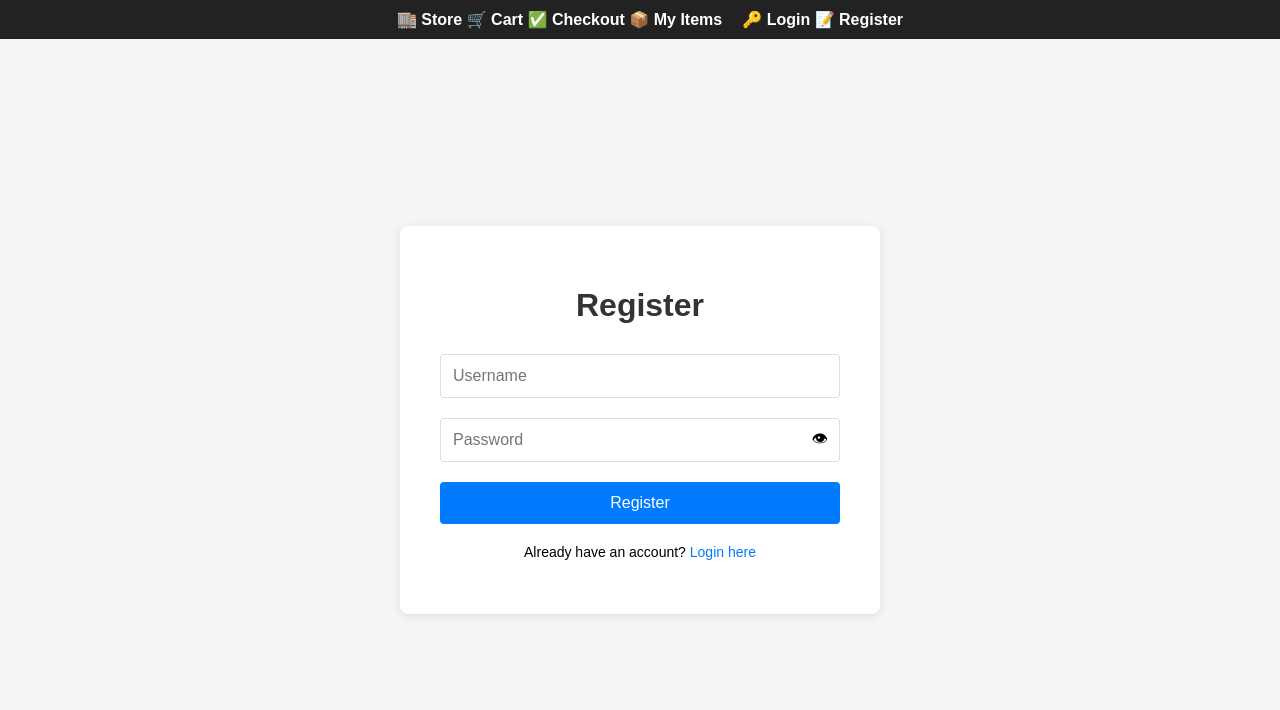
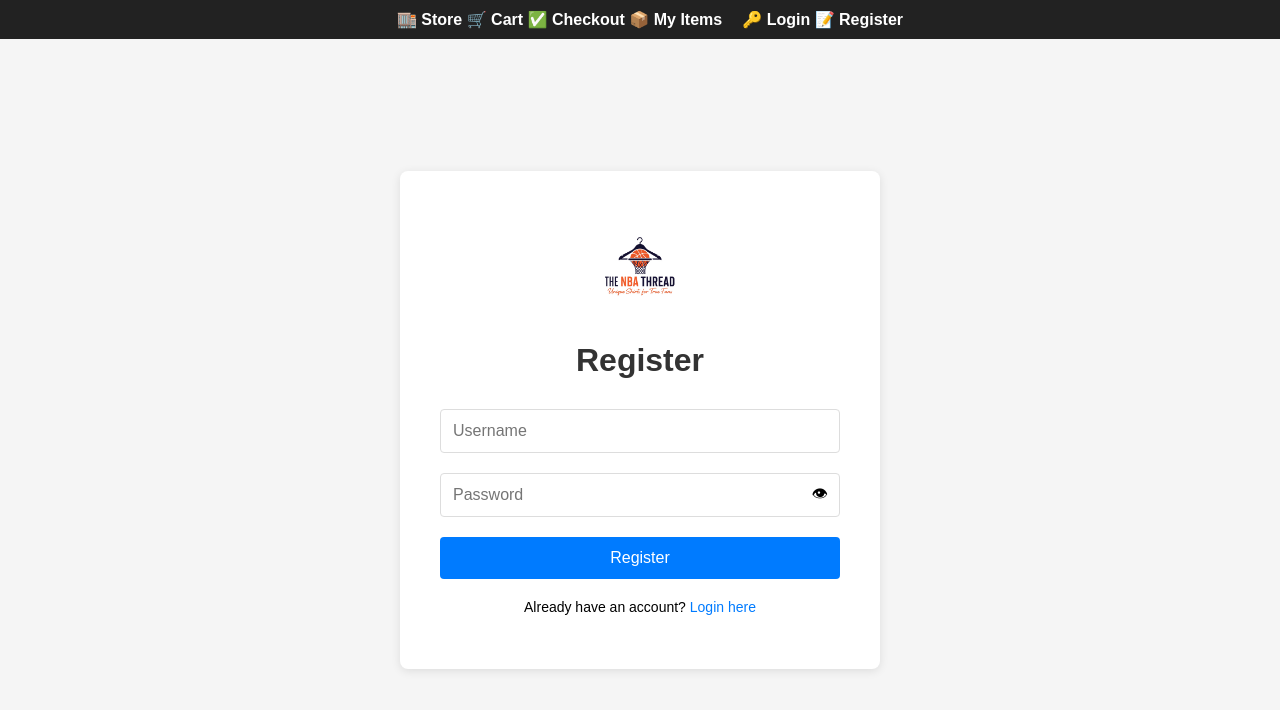
Before and after one commit to alonmorad9/nba-jersey-store, a website: page client/register.html in a window 1280 px wide. Drawn offline with Linux system fonts and the light colour scheme.

Commit message:
added logo to login and register pages

```diff
--- a/client/register.html
+++ b/client/register.html
@@ -86,6 +86,7 @@
 </head>
 <body>
   <div class="register-container">
+        <img src="images/logo.jpg" alt="Logo" class="form-logo">
     <h1>Register</h1>
 
     <form id="registerForm">
--- a/client/style.css
+++ b/client/style.css
@@ -147,6 +147,14 @@ input[type="password"] {
   text-align: center;
 }
 
+.form-logo {
+  display: block;
+  margin: 0 auto 20px;
+  height: 110px;
+  object-fit: contain;
+}
+
+
 
 
 /* -------- רווח לגוף שמתחת לתפריט -------- */
--- a/data/users/alonmorad/activity.json
+++ b/data/users/alonmorad/activity.json
@@ -34,5 +34,9 @@
   {
     "datetime": "2025-08-02T13:48:36.402Z",
     "type": "login"
+  },
+  {
+    "datetime": "2025-08-02T13:57:57.697Z",
+    "type": "logout"
   }
 ]
```
Also changed, not shown: client/login.html (+1 -0 lines), data/users/admin/activity.json (+8 -0 lines).
